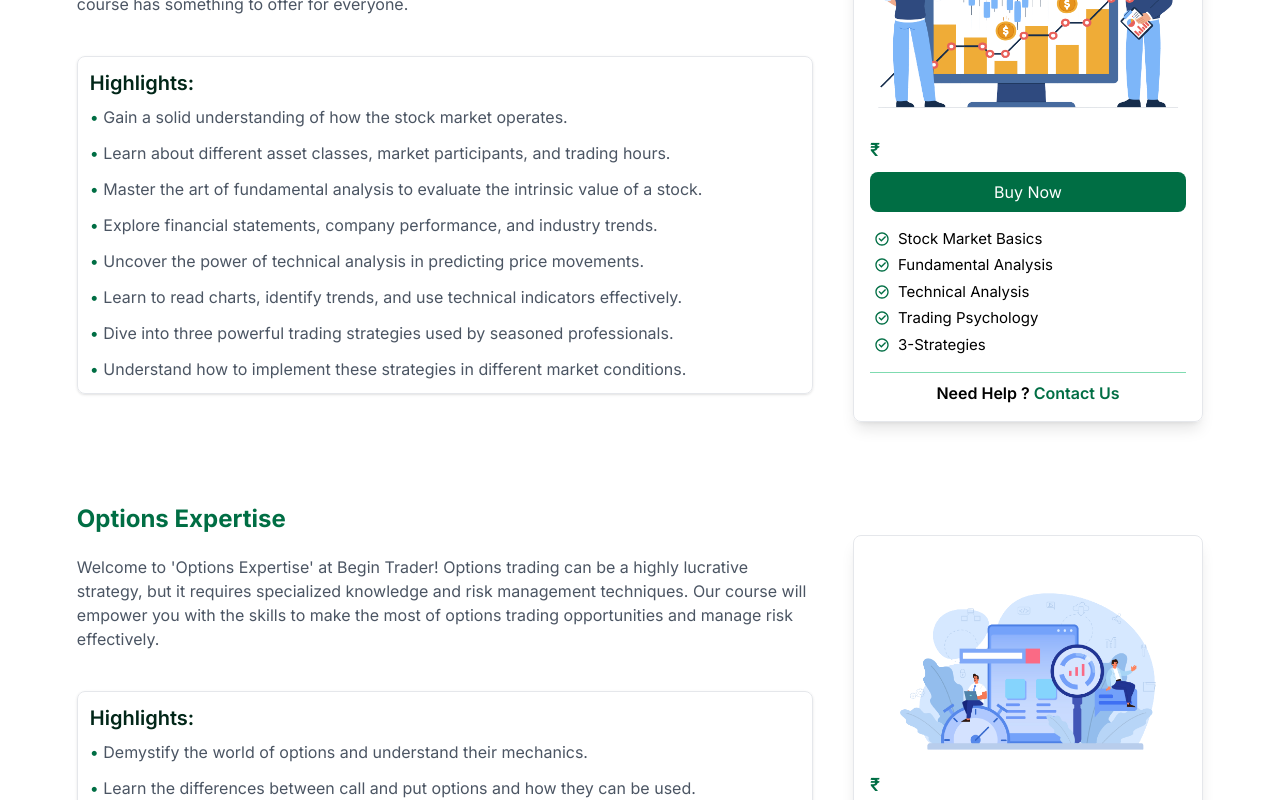
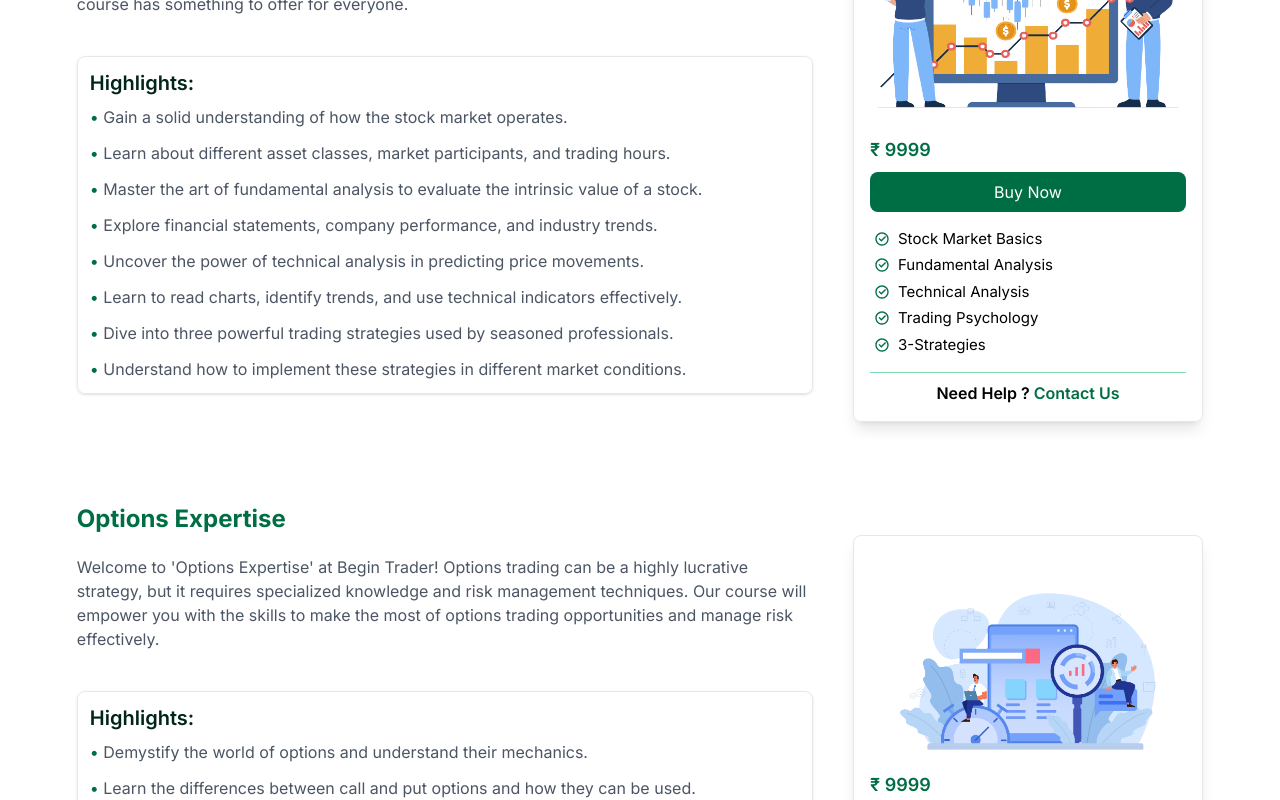
Before and after one commit to Paddyislw/begin-trader, a Next.js app: page /courses in a window 1280 px wide. Shown: the part 260-1060 px from the top of the page. Built offline with nearby package versions, Linux system fonts and the light colour scheme.

Commit message:
changed pricing

```diff
--- a/components/Courses/FundamentalsCourse.jsx
+++ b/components/Courses/FundamentalsCourse.jsx
@@ -14,6 +14,7 @@ const FundamentalsCourse = () => {
         cardImage={FundamentalStockMarket}
         cardPoints={CardDetails}
         link="https://cosmofeed.com/vp/64d3298dd21eda001ea9c5ba"
+        price={'9999'}
       />
     </div>
   );
--- a/components/Courses/OptionsCourse.jsx
+++ b/components/Courses/OptionsCourse.jsx
@@ -13,6 +13,7 @@ const OptionsCourse = () => {
       cardImage={OptionsExpertise}
       cardPoints={CardDetails}
       link="https://cosmofeed.com/vp/64d3298dd21eda001ea9c5ba"
+      price={'9999'}
     />
   );
 };
```
